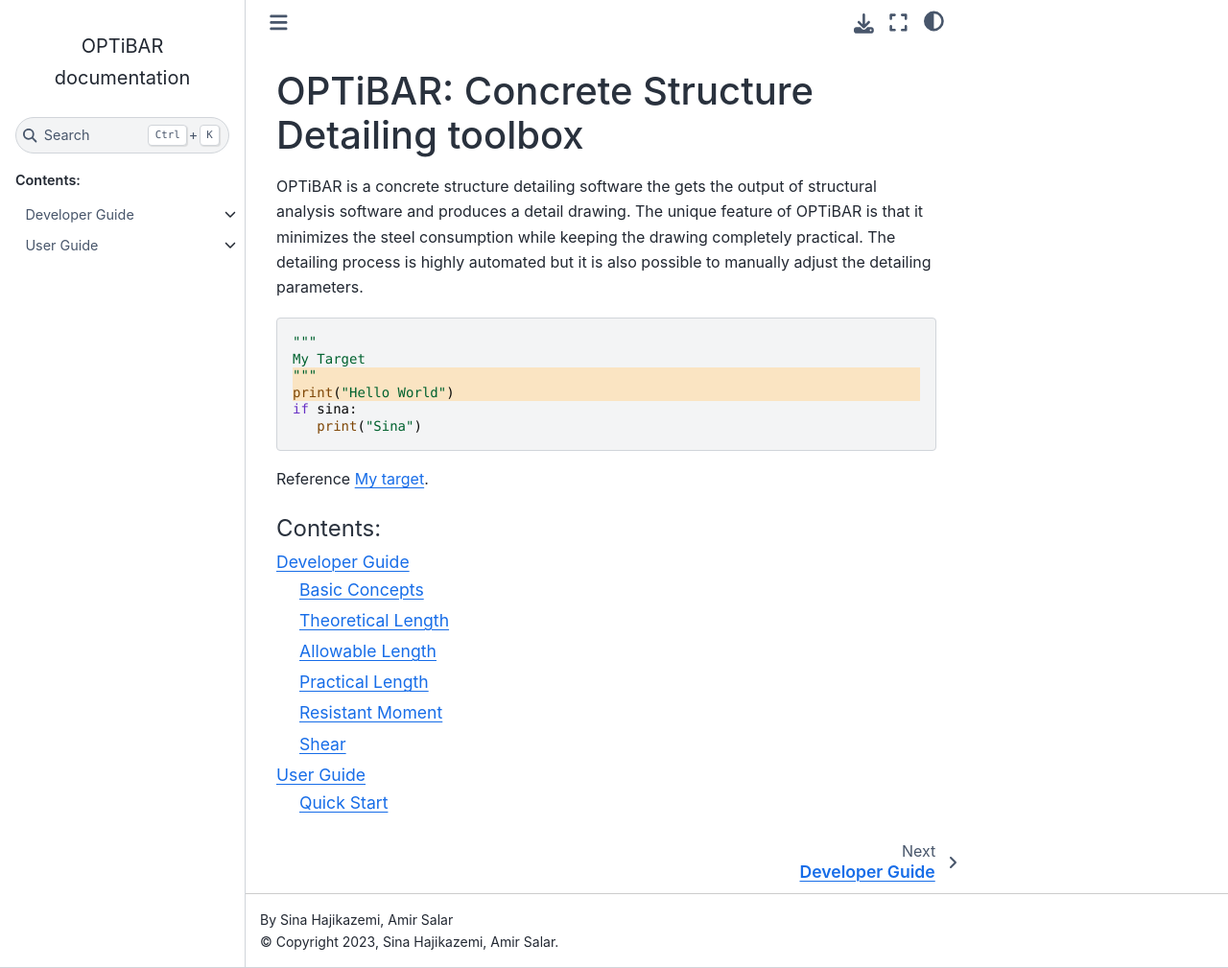
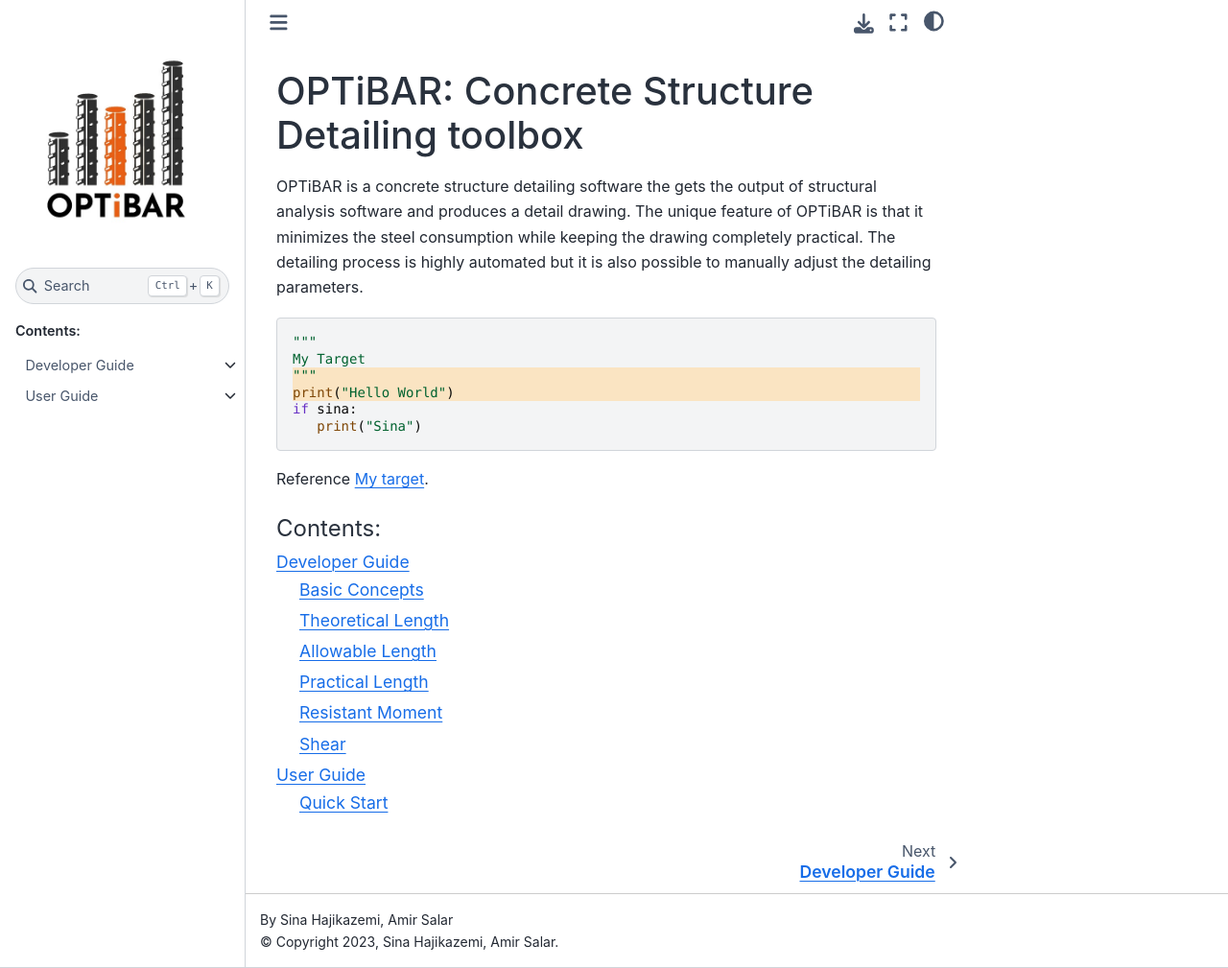
Before and after one commit to OPTiBAR/OPTiBAR, a Sphinx documentation site: the page built from docs/source/index.rst, in a window 1280 px wide and 1009 px high. Shown: the whole window at 96% size. Built offline with Sphinx 7.4.7 and the Sphinx Book theme 1.1.4, drawn with Linux system fonts in a browser that asks for light colours.

Commit message:
sphinx docs fixed

```diff
--- a/docs/source/conf.py
+++ b/docs/source/conf.py
@@ -23,5 +23,5 @@
 # https://www.sphinx-doc.org/en/master/usage/configuration.html#options-for-html-output
 
 html_theme = 'sphinx_book_theme'
-# html_static_path = ['_static']
-# html_logo = "_static/logo.png"
+html_static_path = ['_static']
+html_logo = "_static/logo.png"
```
